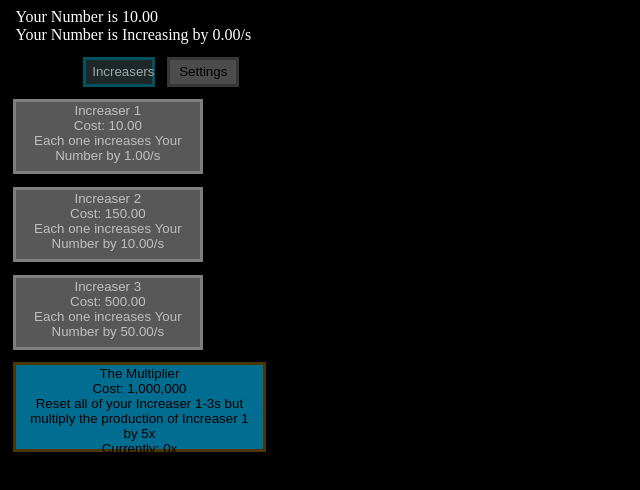
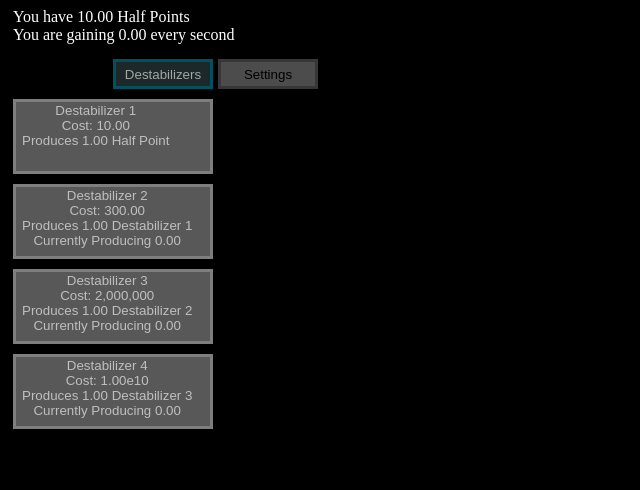
Before and after one commit to g8hh/alternation, a plain HTML site: page index.html in a window 1280 px wide. Shown: the whole page, without its empty margins (0-640 px from the left). Drawn offline with Linux system fonts and the light colour scheme.

Commit message:
Beta v0.4.0

```diff
--- a/css/classStyles.css
+++ b/css/classStyles.css
@@ -1,43 +1,29 @@
-.producersContainer{
+.destabContainer{
     display: flex;
     flex-direction: column;
 }
-.multipliersContainer{
-    display: flex;
-    flex-direction: column;
+.halfPointText{
+    color: white;
+    margin-left: 5px;
 }
-.numberText{
-    color: white;
-    margin-left: 0.6%;
-}
-.producer{
+.destabilizer{
     color: #bfbfbf;
     background-color: rgba(150, 150, 150, 0.59);
     border: 3px solid #7e7e7e;
-    width: 15%;
+    width: 200px;
     height: 75px;
-    margin-left: 0.4%;
-    margin-top: 1%;
-    text-align: center;
-}
-.multi{
-    color: #000000;
-    background-color: rgb(0, 109, 145);
-    border: 3px solid #4c3703;
-    width: 20%;
-    height: 90px;
-    margin-left: 0.4%;
-    margin-top: 1%;
+    margin-left: 5px;
+    margin-top: 10px;
     text-align: center;
 }
 .navBar{
     display: flex;
-    margin-top: 1%;
-    margin-left: 5%;
+    margin-top: 15px;
+    margin-left: 100px;
 }
 .navButton{
-    margin-left: 1%;
-    width: 6%;
+    margin-left: 5px;
+    width: 100px;
     height: 30px;
     text-align: center;
 }
--- a/css/idStyles.css
+++ b/css/idStyles.css
@@ -1,20 +1,20 @@
 #versionText{
     color:white;
-    margin-left: 43%;
-    margin-top: 0.5%;
+    margin-left: 655px;
+    margin-top: 5px;
     text-align: center;}
 #temporaryCredits{
     color:white;
     text-align: center;
-    margin-left: 30%;
+    margin-left: 460px;
 }
 #fullReset{
     background-color: #373737;
     color: #d60000;
-    margin-top: 10%;
-    margin-left: 36%;
+    margin-top: 100px;
+    margin-left: 550px;
 }
-#increasersNav{
+#destabilizersNav{
     color: #a5a5a5;
     background-color: #1c2829;
     border: 3px solid #005260;
--- a/index.html
+++ b/index.html
@@ -1,6 +1,7 @@
 <!DOCTYPE html>
 <html lang="en">
 <head>
+    <meta name="viewport" content="width=device-width, initial-scale=1.0">
     <meta charset="UTF-8">
     <script src="src/Formatting.js"></script>
     <script src="src/BreakEternity.js"></script>
@@ -13,19 +14,17 @@
     <title>Incrementalal</title>
 </head>
 <body>
-    <div class="numberText" id="numberDisplay">Your Number is 0</div>
-    <div class="numberText" id="numberGainDisplay">Your Number is Increasing by 0/s</div>
+    <div class="halfPointText" id="halfPointDisplay">Your Number is 0</div>
+    <div class="halfPointText" id="halfPointGainDisplay">Your Number is Increasing by 0/s</div>
     <div class="navBar">
-        <button class="navButton" id="increasersNav" onclick="switchTab(1)">Increasers</button>
+        <button class="navButton" id="destabilizersNav" onclick="switchTab(1)">Destabilizers</button>
         <button class="navButton" id="settingsNav" onclick="switchTab(2)">Settings</button>
     </div>
-    <div class="producersContainer">
-        <button class="producer" id="producerOne" onclick="buyProducer(1)">Increaser 1<br>Cost: 10<br>Each one increases your Number by 1/s</button>
-        <button class="producer" id="producerTwo" onclick="buyProducer(2)">Increaser 2<br>Cost: 150<br>Each one increases your Number by 10/s</button>
-        <button class="producer" id="producerThree" onclick="buyProducer(3)">Increaser 3<br>Cost: 500<br>Each one increases your Number by 50/s</button>
-    </div>
-    <div class="multipliersContainer">
-        <button class="multi" id="multiOne" onclick="buyMulti(1)">The Multiplier<br>Cost: 1e6<br>Reset all of your Increaser 1-3s but multiply the production of Increaser 1 by 5x<br>Currently: 0x</button>
+    <div class="destabContainer">
+        <button class="destabilizer" id="destabOne" onclick="buyDestab(1)">Destabilizer 1<br>Cost: 10<br>Produces 1 Half Point</button>
+        <button class="destabilizer" id="destabTwo" onclick="buyDestab(2)">Destabilizer 2<br>Cost: 150<br>Produces 1 Destabilizer 1</button>
+        <button class="destabilizer" id="destabThree" onclick="buyDestab(3)">Destabilizer 3<br>Cost: 500<br>Produces 1 Destabilizer 2</button>
+        <button class="destabilizer" id="destabFour" onclick="buyDestab(4)">Destabilizer 4<br>Cost: 500<br>Produces 1 Destabilizer 3</button>
     </div>
     <div class="settingsElement" id="versionText">[Alpha v0.0.0]</div>
     <div class ="settingsElement" id="temporaryCredits"><br>Temporary Credits :)<br>
--- a/src/Data.js
+++ b/src/Data.js
@@ -1,20 +1,16 @@
 let loaded = false
 //create all the variables in a data object for saving
 let data = {
-//number
-    number: new Decimal(10),
-    gain: new Decimal(0),
+//halfPoints
+    halfPoints: new Decimal(10),
+    halfPointGain: new Decimal(0),
 //increasers
-    increaserCosts: [new Decimal(10), new Decimal(150), new Decimal(500)],
-    increaserIncreases: [new Decimal(1), new Decimal(10), new Decimal(50)],
-    increaserProductions: [new Decimal(0), new Decimal(0), new Decimal(0)],
-//multis
-    multiCosts: [new Decimal(1e6)],
-    multiIncreases: [new Decimal(5)],
-    multiBoosts: [new Decimal(0)],
+    destabCosts: [new Decimal(10), new Decimal(300), new Decimal(2e6), new Decimal(1e10)],
+    destabIncreases: [new Decimal(1), new Decimal(1), new Decimal(1), new Decimal(1)],
+    destabProductions: [new Decimal(0), new Decimal(0), new Decimal(0), new Decimal(0)],
 //misc
     currentTab: 1,
-    updateIDs: [0, 3, 0],
+    updateIDs: [0, 4, 0],
 }
 //decimal serializing
 let tagged_classes = new Map();
@@ -33,12 +29,16 @@ function load(){
     Object.assign(data, JSON.parse(window.localStorage.getItem('savedData'), untagging));
     loaded = true
 }
+function fixOldSaves(){
+    if (data.updateIDs[1] == 3) fullReset()
+}
 window.setInterval(function(){
     save()
 }, 1000);
 window.onload = function (){
     loaded = false
     load()
+    fixOldSaves()
 }
 //full reset
 function fullReset(){
--- a/src/Game.js
+++ b/src/Game.js
@@ -1,33 +1,31 @@
 function numberIncrease(i) {
-    data.number = data.number.plus(i)
+    data.halfPoints = data.halfPoints.plus(i)
     updateHTML()
 }
-function buyProducer(x){
+function buyDestab(x){
     let i = new Decimal(x-1)
-    if (data.number.gte(data.increaserCosts[i])){
-        data.number = data.number.sub(data.increaserCosts[i])
-        data.increaserCosts[i] = data.increaserCosts[i].times(1.05)
-        data.increaserProductions[i] = data.increaserProductions[i].plus(data.increaserIncreases[i])
-        data.gain = data.gain.plus(data.increaserIncreases[i])
+    if (data.halfPoints.gte(data.destabCosts[i])){
+        data.halfPoints = data.halfPoints.sub(data.destabCosts[i])
+        data.destabCosts[i] = data.destabCosts[i].times(x * 1.2)
+        data.destabProductions[i] = data.destabProductions[i].plus(data.destabIncreases[i])
         updateHTML()
     }
 }
-function buyMulti(x){
-    let i = x-1
-    if (data.number.gte(data.multiCosts[i])){
-        data.number = data.number.sub(data.multiCosts[i]).plus(10)
-        data.multiBoosts[i] = data.multiBoosts[i].plus(data.multiIncreases[i])
-        data.multiCosts[i] = data.multiCosts[i].times(2)
-        data.increaserIncreases[i] = data.increaserIncreases[i].times(data.multiIncreases[i])
-        data.increaserCosts = [new Decimal(10), new Decimal(150), new Decimal(500)]
-        data.increaserProductions = [new Decimal(0), new Decimal(0), new Decimal(0)]
-    }
+function produceDestabs(){
+    data.destabProductions[0] = data.destabProductions[0].plus(data.destabProductions[1])
+    data.destabProductions[1] = data.destabProductions[1].plus(data.destabProductions[2])
+    data.destabProductions[2] = data.destabProductions[2].plus(data.destabProductions[3])
+    //for (let a = 1; a < data.destabProductions.length; a++) {
+    //}
 }
 function switchTab(i){
     data.currentTab = i
     updateHTML()
 }
 window.setInterval(function(){
-    if (loaded)
-    numberIncrease(data.gain.div(100))
+    if (loaded){
+        data.halfPointGain = data.destabProductions[0]
+        numberIncrease(data.halfPointGain.div(100))
+        produceDestabs()
+    }
 }, 10);
--- a/src/Update.js
+++ b/src/Update.js
@@ -1,31 +1,26 @@
 function updateHTML(){
-    //number displays
-    document.getElementById("numberDisplay").innerHTML = `Your Number is ${format(data.number)}`
-    document.getElementById("numberGainDisplay").innerHTML = `Your Number is Increasing by ${format(data.gain)}/s`
+    //halfPoints displays
+    document.getElementById("halfPointDisplay").innerHTML = `You have ${format(data.halfPoints)} Half Points`
+    document.getElementById("halfPointGainDisplay").innerHTML = `You are gaining ${format(data.halfPointGain)} every second`
     //producer displays
-    document.getElementById("producerOne").innerHTML =
-        `Increaser 1<br>Cost: ${format(data.increaserCosts[0])}<br>Each one increases Your Number by ${format(data.increaserIncreases[0])}/s`;
-    document.getElementById("producerTwo").innerHTML =
-        `Increaser 2<br>Cost: ${format(data.increaserCosts[1])}<br>Each one increases Your Number by ${format(data.increaserIncreases[1])}/s`;
-    document.getElementById("producerThree").innerHTML =
-        `Increaser 3<br>Cost: ${format(data.increaserCosts[2])}<br>Each one increases Your Number by ${format(data.increaserIncreases[2])}/s`;
-    //multi displays
-    document.getElementById("multiOne").innerHTML =
-        `The Multiplier<br>Cost: ${format(data.multiCosts[0])}<br>Reset all of your Increaser 1-3s but multiply the production of Increaser 1 by 5x<br>Currently: ${data.multiBoosts[0]}x`
+    document.getElementById("destabOne").innerHTML =
+        `Destabilizer 1<br>Cost: ${format(data.destabCosts[0])}<br>Produces ${format(data.destabIncreases[0])} Half Point`;
+    document.getElementById("destabTwo").innerHTML =
+        `Destabilizer 2<br>Cost: ${format(data.destabCosts[1])}<br>Produces ${format(data.destabIncreases[1])} Destabilizer 1<br>Currently Producing ${format(data.destabProductions[1])}`;
+    document.getElementById("destabThree").innerHTML =
+        `Destabilizer 3<br>Cost: ${format(data.destabCosts[2])}<br>Produces ${format(data.destabIncreases[2])} Destabilizer 2<br>Currently Producing ${format(data.destabProductions[2])}`;
+    document.getElementById("destabFour").innerHTML =
+        `Destabilizer 4<br>Cost: ${format(data.destabCosts[3])}<br>Produces ${format(data.destabIncreases[3])} Destabilizer 3<br>Currently Producing ${format(data.destabProductions[3])}`;
     //misc displays
-    document.getElementById("versionText").innerHTML = `[Alpha v0.3.0}]`
+    document.getElementById("versionText").innerHTML = `[Beta v0.4.0]`
 
     showAndHideStuff()
 }
 function showAndHideStuff(){
-    //increasers tab
-    let increasers = document.getElementsByClassName("producer")
-    for (let i = 0; i < increasers.length; i++) {
-        increasers[i].style.display = data.currentTab===1 ? 'flex' : 'none'
-    }
-    let multis = document.getElementsByClassName("multi")
-    for (let i = 0; i < multis.length; i++) {
-        multis[i].style.display = data.currentTab===1 ? 'flex' : 'none'
+    //destabilizers tab
+    let destabilizers = document.getElementsByClassName("destabilizer")
+    for (let i = 0; i < destabilizers.length; i++) {
+        destabilizers[i].style.display = data.currentTab===1 ? 'flex' : 'none'
     }
     //settings
     let settingsElements = document.getElementsByClassName("settingsElement")
```
Also changed, not shown: src/BreakEternity.js (+16 -16 lines).
